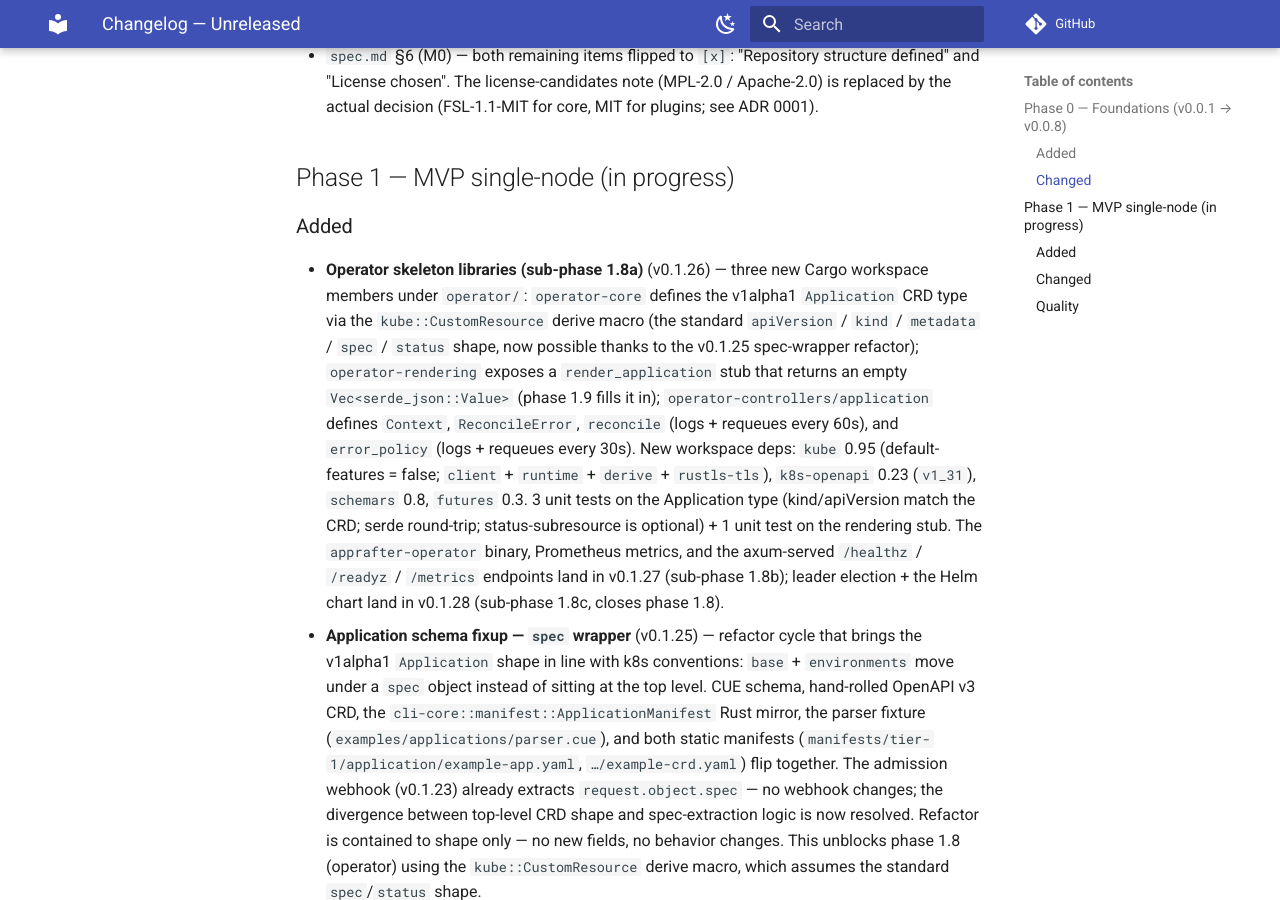
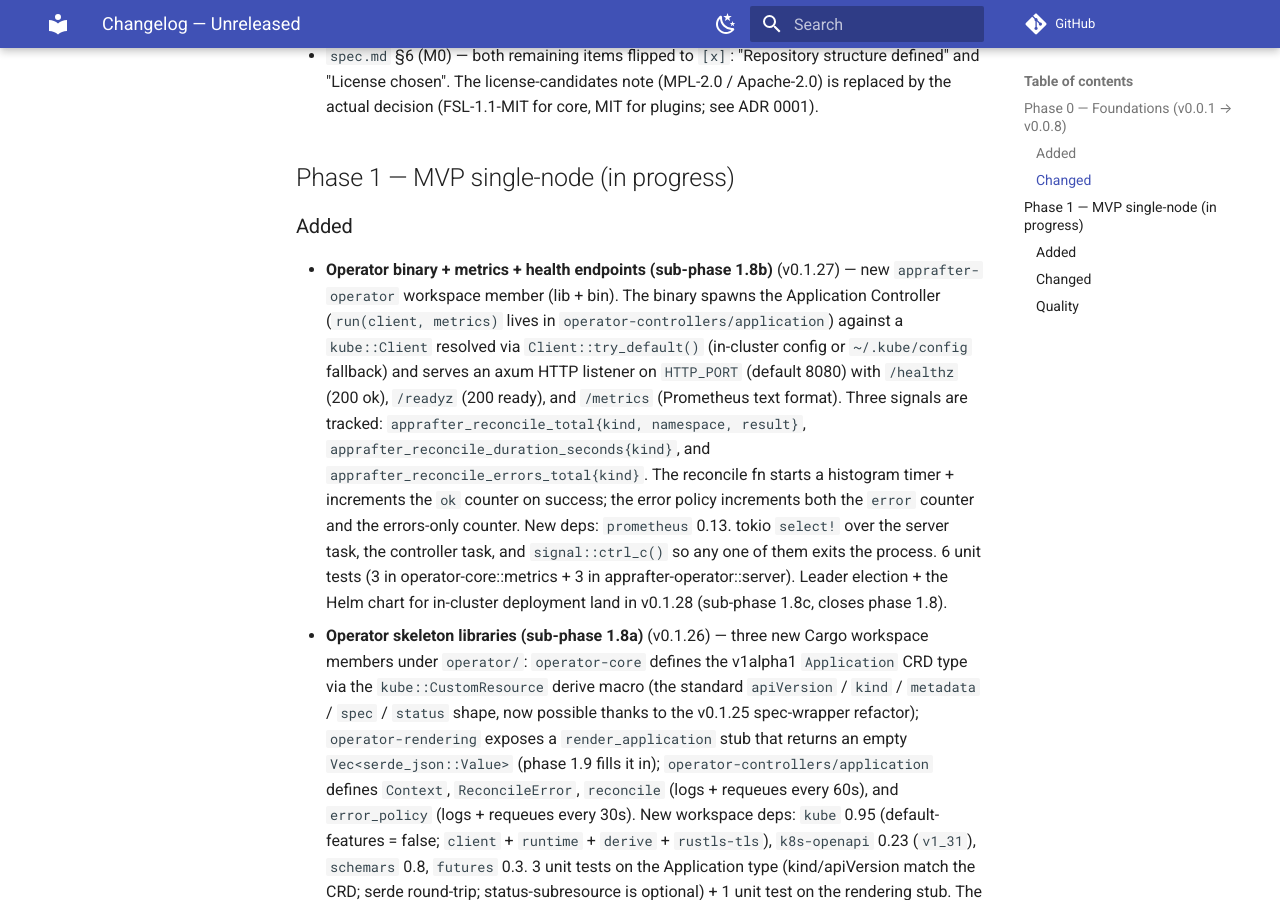
Before and after one commit to AppRafter/apprafter, an MkDocs documentation site: the page built from docs/changelog/UNRELEASED.md, in a window 1280 px wide and 900 px high, scrolled down 1308 px. Built offline with MkDocs 1.6.1 and Material for MkDocs 9.7.7, drawn with Linux system fonts in a browser that asks for light colours; comment, search, counter and statistics services are not loaded.

Commit message:
docs: log operator binary + metrics (sub-phase 1.8b) for v0.1.27

```diff
--- a/docs/changelog/UNRELEASED.md
+++ b/docs/changelog/UNRELEASED.md
@@ -61,6 +61,26 @@ the `0.0.x` series; semver starts at 1.0.
 
 ### Added
 
+- **Operator binary + metrics + health endpoints (sub-phase 1.8b)**
+  (v0.1.27) — new `apprafter-operator` workspace member (lib + bin).
+  The binary spawns the Application Controller (`run(client,
+  metrics)` lives in `operator-controllers/application`) against a
+  `kube::Client` resolved via `Client::try_default()` (in-cluster
+  config or `~/.kube/config` fallback) and serves an axum HTTP
+  listener on `HTTP_PORT` (default 8080) with `/healthz` (200 ok),
+  `/readyz` (200 ready), and `/metrics` (Prometheus text format).
+  Three signals are tracked: `apprafter_reconcile_total{kind,
+  namespace, result}`, `apprafter_reconcile_duration_seconds{kind}`,
+  and `apprafter_reconcile_errors_total{kind}`. The reconcile fn
+  starts a histogram timer + increments the `ok` counter on success;
+  the error policy increments both the `error` counter and the
+  errors-only counter. New deps: `prometheus` 0.13. tokio
+  `select!` over the server task, the controller task, and
+  `signal::ctrl_c()` so any one of them exits the process. 6
+  unit tests (3 in operator-core::metrics + 3 in
+  apprafter-operator::server). Leader election + the Helm chart
+  for in-cluster deployment land in v0.1.28 (sub-phase 1.8c, closes
+  phase 1.8).
 - **Operator skeleton libraries (sub-phase 1.8a)** (v0.1.26) —
   three new Cargo workspace members under `operator/`:
   `operator-core` defines the v1alpha1 `Application` CRD type via
```
Also changed, not shown: plan.md (+2 -1 lines).
